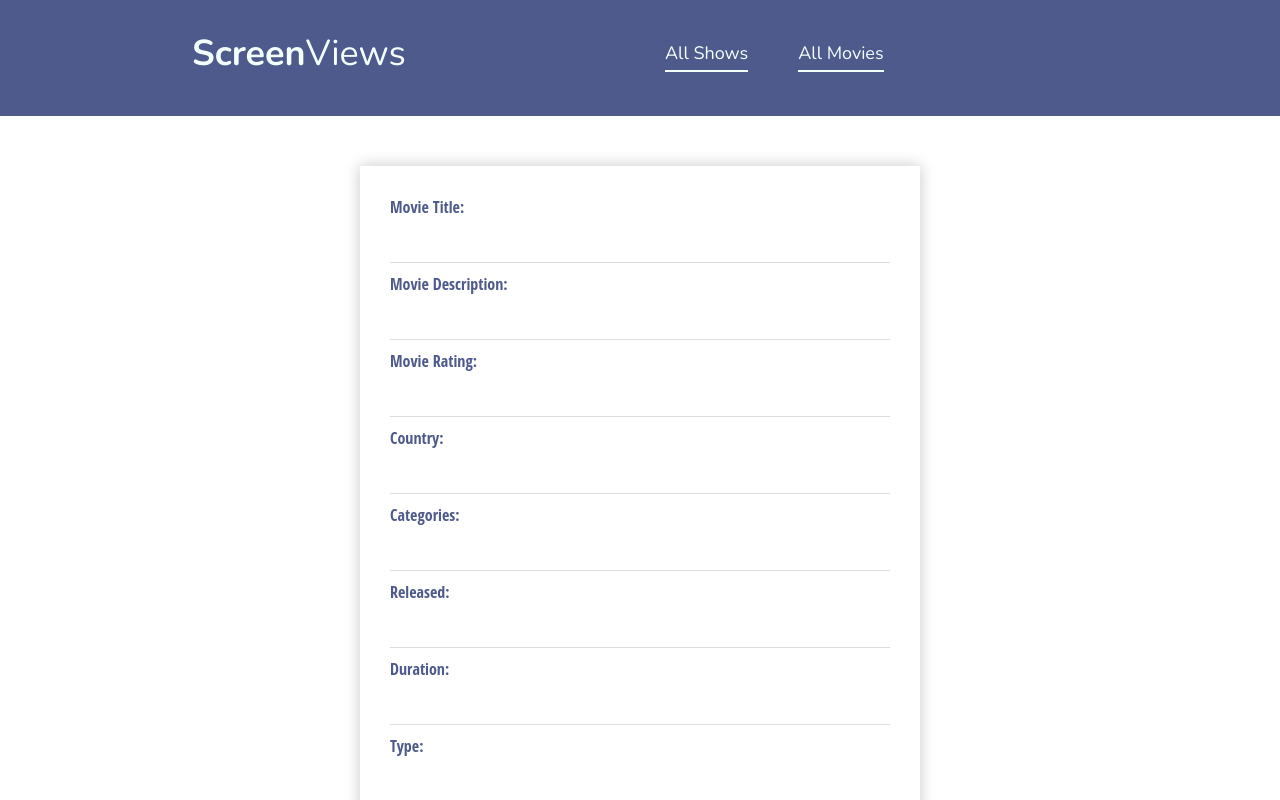
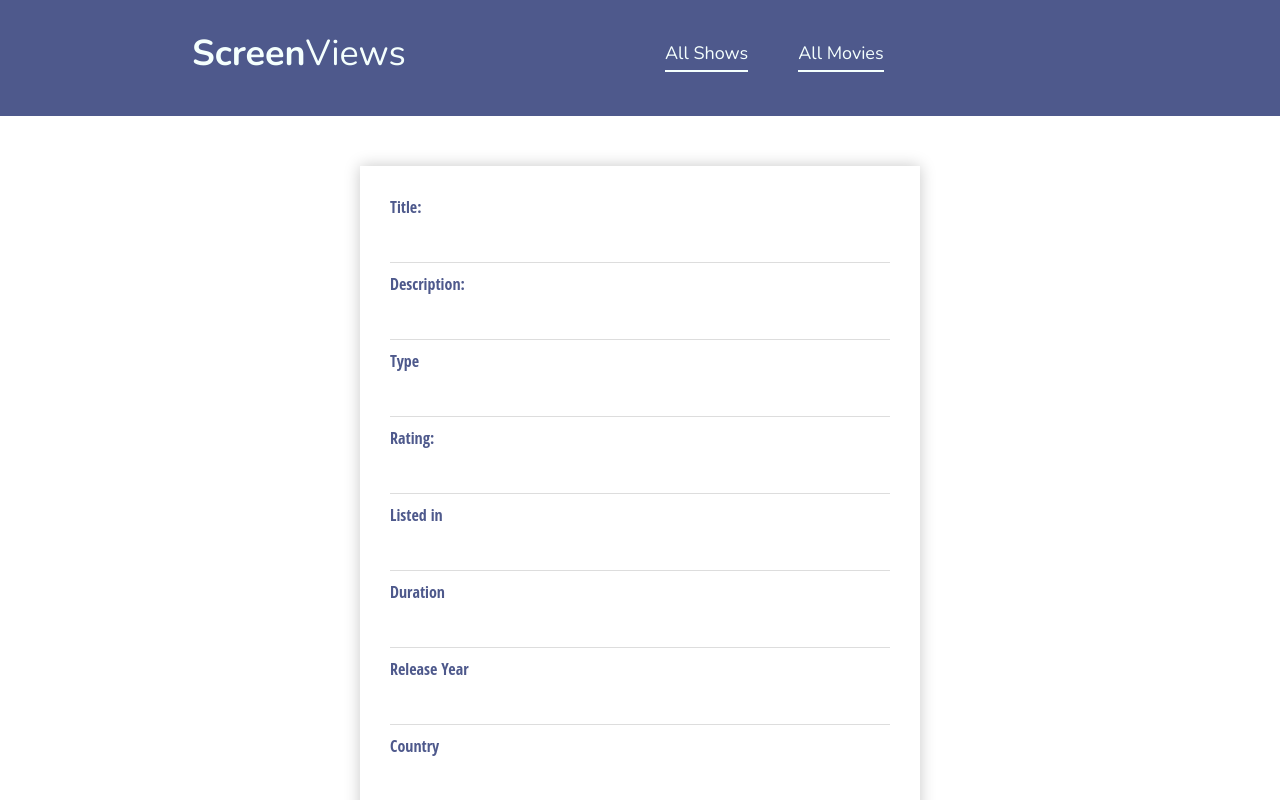
Before and after one commit to joinpursuit/8-0-react-crud-lab, a React (Create React App) app: page /movies/new in a window 1280 px wide. Shown: the top 800 px of the page. Built offline with nearby package versions, Linux system fonts and the light colour scheme.

Commit message:
dynamic form/fetch components functioning

```diff
--- a/src/api/fetch.js
+++ b/src/api/fetch.js
@@ -3,7 +3,7 @@
 // REACT_APP_API_BASE_URL="http://localhost:5001/api"
 const URL = process.env.REACT_APP_API_BASE_URL;
 
-// function to filter for search bars, dynamic
+// dynamic function to filter for search bars,
 export function filterSearch(input, arr) {
   const filteredArr = arr.filter((obj) =>
   obj.title.toLowerCase().match(input.toLowerCase())
@@ -18,17 +18,25 @@ export function handleFormInput(e, obj, setFunction) {
   );
 }
 
-// function to handle submit for fetch calls to create a new show/movie obj -> dynamic
-export function newFormSubmitHandle(e, obj, endpoint, navigateVar ) {
+// dynamic function to handle submit for fetch calls to create a new show/movie obj ->
+export function newFormSubmitHandle(e, obj, endpoint, navigateVar, fetchFunction) {
   // submit button so prevent default
   e.preventDefault()
   // obj is state that holds object that is updated for each form input value typed in -> send obj in POST fetch -> and what is returned from POST fetch is the created media object, so then use id key in that new media object to navigate to that media's individual page
-  createMedia(endpoint, obj)
+  fetchFunction(endpoint, obj)
   .then(resp => navigateVar(`/${endpoint}/${resp.id}`))
   .catch(err => console.log(err) )
 }
 
-// Create
+export function editFormSubmitHandle(e, obj, endpoint, navigateVar, fetchFunction, paramVar) {
+  // function needs useParam Value
+  e.preventDefault()
+  fetchFunction(endpoint, obj, paramVar)
+  .then(resp => navigateVar(`/${endpoint}/${resp.id}`))
+  .catch(err => console.log(err) )
+}
+
+// Create -> (dynamic)
 /* using a POST fetch call to grab the form info in form -> turned from an object to JSON to pass through 'body' key in the 'options' object */
 export function createMedia(endpoint, obj) {
   const options = {
@@ -63,15 +71,15 @@ export function getOneShow(showId) {
   .then(resp => resp.json())
 }
 
-// Update
+// Update (Edit Media) -> (dynamic)
 // use a PUT fetch request to edit a show
-export function updateShow(showId, obj) {
+export function updateShow(paramVar, obj, endpoint) {
   const options = {
     method: "PUT",
     body: JSON.stringify(obj),
     headers: { "Content-Type": "application/json" },
   };
-  return fetch(`${URL}/shows/${showId}`, options).then((response) => response.json())
+  return fetch(`${URL}/${endpoint}/${paramVar}`, options).then((response) => response.json())
 }
 
 // Movies
--- a/src/components/movies/MovieForm.js
+++ b/src/components/movies/MovieForm.js
@@ -1,8 +1,9 @@
 import React from 'react';
 import { useState } from 'react';
 import { useNavigate } from 'react-router-dom';
-import { newFormSubmitHandle, handleFormInput } from '../../api/fetch';
 import Movie from './Movie';
+import Form from '../reusedComponents/Form';
+import { createMedia, newFormSubmitHandle } from '../../api/fetch';
 
 
 function MovieForm(props) {
@@ -22,76 +23,15 @@ description: "",
  const navigate = useNavigate()
 
     return (
-       <form
-       onSubmit = {(event) => {newFormSubmitHandle(event, newMovie, `movies`, navigate )}}>
-
-        <label htmlFor="title">Movie Title:</label>
-        <input
-        type="text"
-        id="title"
-        value={newMovie.title}
-        onChange={(event) => {handleFormInput(event, newMovie, setNewMovie)}}
+        <Form
+        submitFunction = {newFormSubmitHandle}
+        fetchFunction = {createMedia}
+         stateVar = {newMovie}
+         setStateFunction = {setNewMovie}
+         endpoint = {`movies`}
+         navigateVar= {navigate}
         />
 
-        <label htmlFor="description">Movie Description:</label>
-        <input
-        type="text"
-        id="description"
-        value={newMovie.description}
-        onChange={(event) => {handleFormInput(event, newMovie, setNewMovie)}}
-        />
-
-        <label htmlFor="rating">Movie Rating:</label>
-        <input
-        type="text"
-        id="rating"
-        value={newMovie.rating}
-        onChange={(event) => {handleFormInput(event, newMovie, setNewMovie)}}
-        />
-
-        <label htmlFor="country">Country:</label>
-        <input
-        type="text"
-        id="country"
-        value={newMovie.country}
-        onChange={(event) => {handleFormInput(event, newMovie, setNewMovie)}}
-        />
-
-        <label htmlFor="listedIn">Categories:</label>
-        <input
-        type="text"
-        id="listedIn"
-        value={newMovie.listedIn}
-        onChange={(event) => {handleFormInput(event, newMovie, setNewMovie)}}
-        />
-
-        <label htmlFor="releaseYear">Released:</label>
-        <input
-        type="text"
-        id="releaseYear"
-        value={newMovie.releaseYear}
-        onChange={(event) => {handleFormInput(event, newMovie, setNewMovie)}}
-        />
-
-        <label htmlFor="duration">Duration:</label>
-        <input
-        type="text"
-        id="duration"
-        value={newMovie.duration}
-        onChange={(event) => {handleFormInput(event, newMovie, setNewMovie)}}
-        />
-
-        <label htmlFor="type">Type:</label>
-        <input
-        type="text"
-        id="type"
-        value={newMovie.type}
-        onChange={(event) => {handleFormInput(event, newMovie, setNewMovie)}}
-        />
-
-        <input type = "submit" />
-
-       </form>
     );
 }
 
--- a/src/components/reusedComponents/Form.js
+++ b/src/components/reusedComponents/Form.js
@@ -1,10 +1,11 @@
 import React from "react";
+import { handleFormInput } from "../../api/fetch";
 
-function Form({newFormSubmitHandle, handleFormInput, stateVar, setStateFunction, endpoint, navigateVar}) {
+function Form({submitFunction, fetchFunction, stateVar, setStateFunction, endpoint, navigateVar}) {
   return (
     <form
       onSubmit={(event) => {
-        newFormSubmitHandle(event, stateVar, endpoint, navigateVar);
+        submitFunction(event, stateVar, endpoint, navigateVar, fetchFunction);
       }}
     >
       <label htmlFor="title">Title:</label>
--- a/src/components/shows/ShowsEditForm.js
+++ b/src/components/shows/ShowsEditForm.js
@@ -1,7 +1,8 @@
 import { useState, useEffect } from "react";
 import "./ShowsForm.css";
-import { updateShow, getOneShow } from "../../api/fetch";
+import { updateShow, getOneShow, editFormSubmitHandle } from "../../api/fetch";
 import { useNavigate, useParams } from "react-router-dom";
+import Form from "../reusedComponents/Form";
 
 
 export default function ShowsForm() {
@@ -24,7 +25,7 @@ export default function ShowsForm() {
 
   function handleSubmit(e) {
     e.preventDefault()
-    updateShow(id, show)
+    updateShow(id, show, `shows`)
     .then(resp => navigate(`/shows/${resp.id}`))
     .catch(err => console.log(err))
     // can add the error component here
@@ -43,7 +44,18 @@ export default function ShowsForm() {
     getOneShow(id)
     .then(resp => setShow(resp))
   }, [id])
+
   return (
+
+    // <Form
+    // submitFunction = {editFormSubmitHandle}
+    // fetchFunction = {updateShow}
+    // stateVar = {show}
+    // setStateFunction = {setShow}
+    // endpoint = {`shows`}
+    // navigateVar= {navigate}
+    // paramVar = {id}
+    // />
     <form onSubmit={(event) =>handleSubmit(event)}>
       <label htmlFor="title">Title:</label>
       <input
--- a/src/components/shows/ShowsNewForm.js
+++ b/src/components/shows/ShowsNewForm.js
@@ -1,7 +1,8 @@
 import { useState } from "react";
-import { newFormSubmitHandle, handleFormInput } from "../../api/fetch";
 import { useNavigate } from "react-router-dom";
 import "./ShowsForm.css";
+import Form from "../reusedComponents/Form";
+import { createMedia, newFormSubmitHandle } from "../../api/fetch";
 
 export default function ShowsForm() {
   const [show, setShow] = useState({
@@ -21,82 +22,14 @@ export default function ShowsForm() {
 
 
   return (
-    <form onSubmit={(event) => {newFormSubmitHandle(event, show, `shows`, navigate)}}>
-      <label htmlFor="title">Title:</label>
-      <input
-        type="text"
-        id="title"
-        value={show.title}
-        onChange={(event) => {handleFormInput(event, show, setShow)}}
-      />
+    <Form
+    submitFunction = {newFormSubmitHandle}
+    fetchFunction = {createMedia}
+    stateVar = {show}
+    setStateFunction = {setShow}
+    endpoint = {`shows`}
+    navigateVar= {navigate}
+    />
 
-      <label htmlFor="description">Description:</label>
-      <input
-        type="text"
-        id="description"
-        value={show.description}
-        onChange={(event) => {handleFormInput(event, show, setShow)}}
-      />
-
-      <label htmlFor="type">Type</label>
-      <input
-        type="text"
-        id="type"
-        value={show.type}
-        onChange={(event) => {handleFormInput(event, show, setShow)}}
-      />
-
-      <label htmlFor="rating">Rating:</label>
-      <input
-        type="text"
-        id="rating"
-        value={show.rating}
-        onChange={(event) => {handleFormInput(event, show, setShow)}}
-      />
-
-      <label htmlFor="listedIn">Listed in</label>
-      <input
-        type="text"
-        id="listedIn"
-        value={show.listedIn}
-        onChange={(event) => {handleFormInput(event, show, setShow)}}
-      />
-
-      <label htmlFor="duration">Duration</label>
-      <input
-        type="text"
-        id="duration"
-        value={show.duration}
-        onChange={(event) => {handleFormInput(event, show, setShow)}}
-      />
-
-      <label htmlFor="releaseYear">Release Year</label>
-      <input
-        type="text"
-        id="releaseYear"
-        value={show.releaseYear}
-        onChange={(event) => {handleFormInput(event, show, setShow)}}
-      />
-
-      <label htmlFor="country">Country</label>
-      <input
-        type="text"
-        id="country"
-        value={show.country}
-        onChange={(event) => {handleFormInput(event, show, setShow)}}
-      />
-
-      <label htmlFor="dateAdded">Date added:</label>
-      <input
-        type="text"
-        id="dateAdded"
-        value={show.dateAdded}
-        onChange={(event) => {handleFormInput(event, show, setShow)}}
-      />
-
-      <br />
-
-      <input type="submit" />
-    </form>
   );
 }
```
